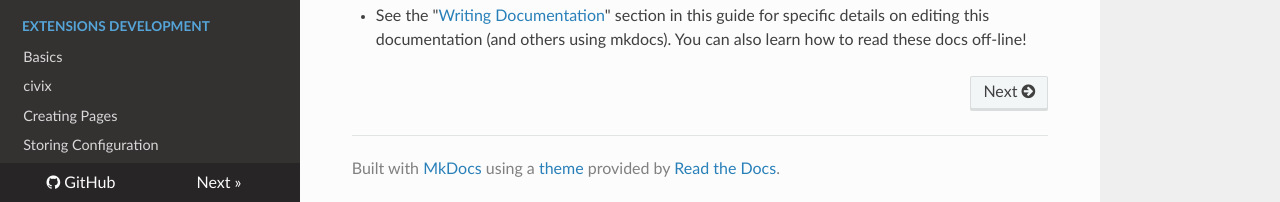
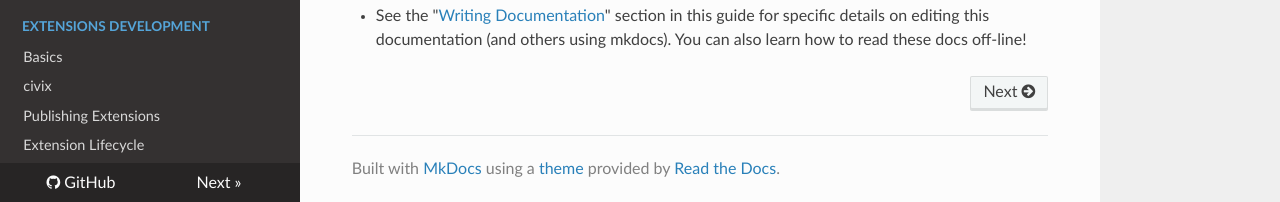
Before and after one commit to civicrm/civicrm-dev-docs, an MkDocs documentation site: the page built from docs/index.md, in a window 1280 px wide. Shown: the part 697-899 px from the top of the page. Built offline with MkDocs 1.6.1, drawn with Linux system fonts in a browser that asks for light colours; nearby versions of some CDN libraries; old or Windows-style settings are respelled for this version of MkDocs.

Commit message:
page tree - removing placeholder pages

```diff
--- a/mkdocs.yml
+++ b/mkdocs.yml
@@ -40,14 +40,14 @@ pages:
 - Extensions Development:
   - Basics: extensions/basics.md                   # page-tree = DONE
   - civix: extensions/civix.md                     # page-tree = DONE
-  - Creating Pages: extensions/create-page.md      # page-tree = DONE
-  - Storing Configuration: extensions/config.md    # page-tree = DONE
-  - Storing Data: extensions/storing-data.md       # page-tree = DONE
-  - Setting Permissions: extensions/permissions.md # page-tree = DONE
-  - Adding API Functions: extensions/custom-api.md # page-tree = DONE
-  - Reports: extensions/custom-reports.md          # page-tree = NEED_PAGE_MOVE to extensions/reports.md
-  - Searches: extensions/custom-searches.md        # page-tree = NEED_PAGE_MOVE to extensions/searches.md
-  - Payment Processors: extensions/payment-processor.md # page-tree = DONE
+  # Creating Pages: extensions/create-page.md      # page-tree = NEED_NEW_PAGE
+  # Storing Configuration: extensions/config.md    # page-tree = NEED_NEW_PAGE
+  # Storing Data: extensions/storing-data.md       # page-tree = NEED_NEW_PAGE
+  # Setting Permissions: extensions/permissions.md # page-tree = NEED_NEW_PAGE
+  # Adding API Functions: extensions/api.md        # page-tree = NEED_NEW_PAGE
+  # Reports: extensions/reports.md                 # page-tree = NEED_NEW_PAGE
+  # Searches: extensions/searches.md               # page-tree = NEED_NEW_PAGE
+  # Payment Processors: extensions/payment-processors.md # page-tree = NEED_NEW_PAGE
   - Publishing Extensions: extensions/publish.md   # page-tree = DONE
   - Extension Lifecycle: extend-stages.md          # page-tree = NEED_PAGE_MOVE to /extensions/lifecycle.md
   - Troubleshooting: extensions/troubleshooting.md # page-tree = DONE
```
Also changed, not shown: docs/extensions/config.md (deleted, +0 -1 lines), docs/extensions/create-page.md (deleted, +0 -1 lines), docs/extensions/custom-api.md (deleted, +0 -1 lines), docs/extensions/custom-reports.md (deleted, +0 -1 lines), docs/extensions/custom-searches.md (deleted, +0 -1 lines), docs/extensions/customize-screens.md (deleted, +0 -1 lines), docs/extensions/payment-processor.md (deleted, +0 -1 lines), docs/extensions/permissions.md (deleted, +0 -1 lines), docs/extensions/storing-data.md (deleted, +0 -1 lines).
